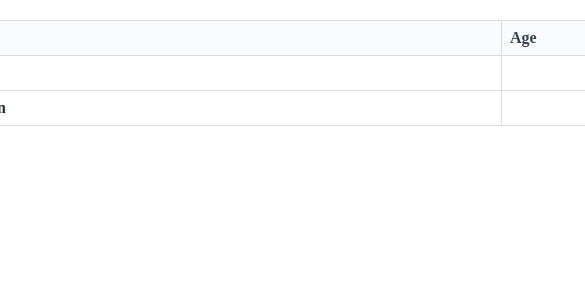
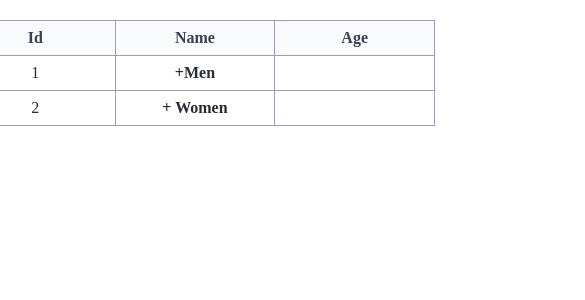
Before and after one commit to vikeyvignes/TreeTable.github.io, a React (Create React App) app: page / in a window 390 px wide. Shown: the top 300 px of the page, 585 px wide, since content can reach past the window. Built offline with nearby package versions, Linux system fonts and the light colour scheme.

Commit message:
treetable2

```diff
--- a/src/Table.js
+++ b/src/Table.js
@@ -34,12 +34,13 @@ const Table = () => {
 
     return(
         <>
-            <table style={{width: '50rem', }}>
+        <div className="container">
+            <table className="table-main">
                 <thead>
                     <tr>
-                        <th style={{width: '8rem'}}>Id</th>
-                        <th style={{width: '37rem'}}>Name</th>
-                        <th style={{width: '5rem'}}>Age</th>
+                        <th className="tablehead">Id</th>
+                        <th className="tablehead">Name</th>
+                        <th className="tablehead">Age</th>
                     </tr>
                 </thead>
                 <tbody>
@@ -136,6 +137,7 @@ const Table = () => {
                     ))}
                 </tbody>
             </table>
+        </div>
         </>
     )
 }
--- a/src/table.css
+++ b/src/table.css
@@ -9,7 +9,9 @@ body {
     border-collapse: collapse;
     width: 100%;
   }
-
+  .table-main{
+    width: 50rem;
+  }
   .userId {
     display: flex;
     justify-content: center;
@@ -25,22 +27,34 @@ body {
   }
 
   th, td {
-    border: 1px solid #ddd;
+    border: 1px solid #a09cb7;
     padding: 8px;
-    text-align: left;
+    text-align: center;
   }
   td{
     font-family:"raleway";
     cursor: pointer;
-    /* font-weight: 500; */
+    font-weight: 500;
     color:#282c34;
   }
   th {
     background: #f9fafb;
     color:#374151;
-    text-align: left;
+    text-align: center;
     font-family: "poppins";
   }
   .genderCategory {
     margin-left: 2rem;
    }
+   @media screen and (max-width: 576px) {
+      .tablehead{
+        width: 20%;
+      }
+      .container{
+        /* border:3px solid red; */
+        width: 30rem;
+      }
+      .table-main{
+        width: 30rem;
+      }
+  }
```
